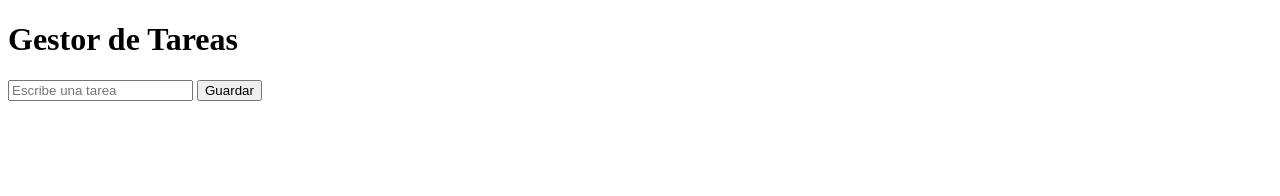
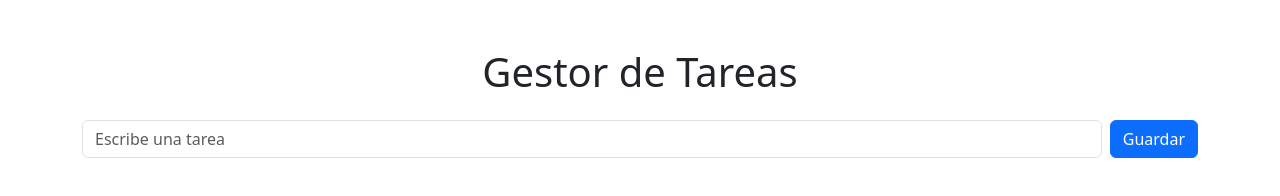
Before and after one commit to wilmar0312/crud-task-manager-tarea3, a plain HTML site: page index.html in a window 1280 px wide. Drawn offline with nearby package versions, Linux system fonts and the light colour scheme.

Commit message:
Agregar diseño con Bootstrap para la lista de tareas

```diff
--- a/index.html
+++ b/index.html
@@ -1,19 +1,29 @@
 <!DOCTYPE html>
 <html lang="es">
 <head>
-  <meta charset="UTF-8">
-  <title>Lista de Tareas</title>
+  <meta charset="UTF-8" />
+  <title>Gestor de Tareas - Diseño Bootstrap</title>
+  <!-- Bootstrap CSS CDN -->
+  <link href="https://cdn.jsdelivr.net/npm/bootstrap@5.3.0/dist/css/bootstrap.min.css" rel="stylesheet" />
 </head>
 <body>
-  <h1>Gestor de Tareas</h1>
+  <div class="container mt-5">
+    <h1 class="mb-4 text-center">Gestor de Tareas</h1>
+    <form id="task-form" class="mb-3 d-flex gap-2">
+      <input
+        type="text"
+        id="task-input"
+        class="form-control"
+        placeholder="Escribe una tarea"
+        aria-label="Tarea"
+      />
+      <button type="submit" class="btn btn-primary">Guardar</button>
+    </form>
+    <ul id="task-list" class="list-group"></ul>
+  </div>
 
-  <form id="task-form">
-    <input type="text" id="task-input" placeholder="Escribe una tarea">
-    <button type="submit">Guardar</button>
-  </form>
-
-  <ul id="task-list"></ul>
-
+  <!-- Bootstrap JS Bundle CDN (incluye Popper) -->
+  <script src="https://cdn.jsdelivr.net/npm/bootstrap@5.3.0/dist/js/bootstrap.bundle.min.js"></script>
   <script src="script.js"></script>
 </body>
 </html>
```
